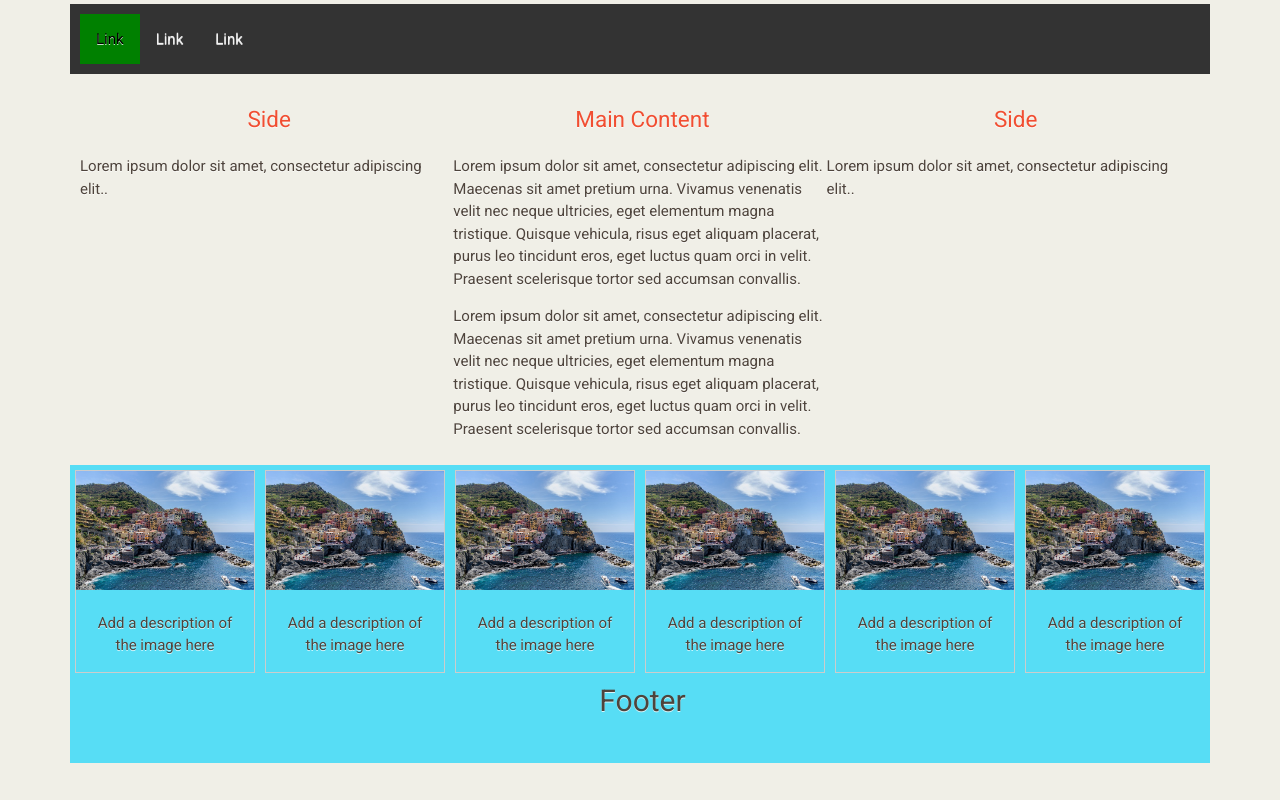
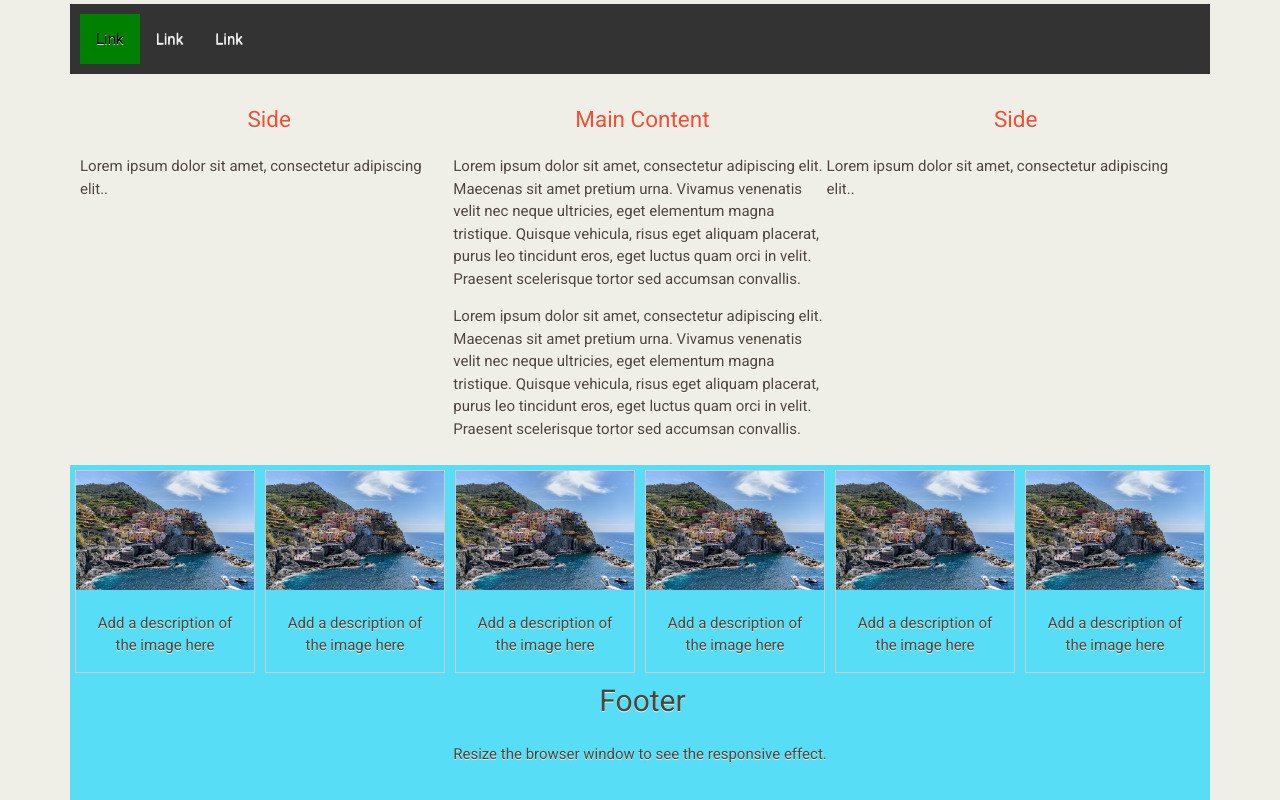
Before and after one commit to MenOddorng/WebDevHW, a plain HTML site: page index.html in a window 1280 px wide. Shown: the part 513-1313 px from the top of the page. Before the commit the page ends 1276 px from the top, so only its background shows below. Drawn offline with Linux system fonts and the light colour scheme.

Commit message:
Up-dated

```diff
--- a/index_HM.html
+++ b/index.html
@@ -116,6 +116,7 @@
 
         <div class="container footer">
             <h1>Footer</h1>
+            <p>Resize the browser window to see the responsive effect.</p>
         </div>
     </body>
 
```
